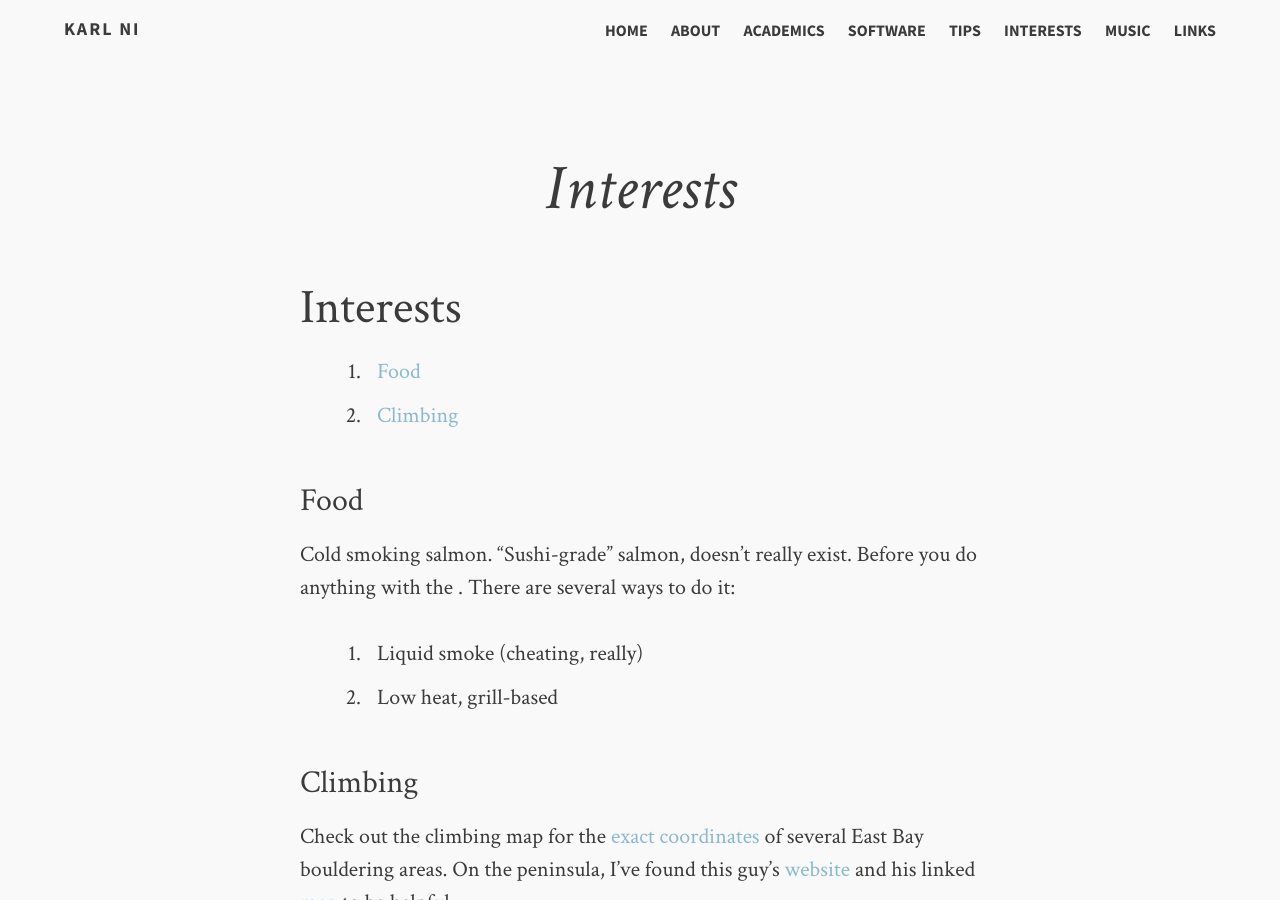
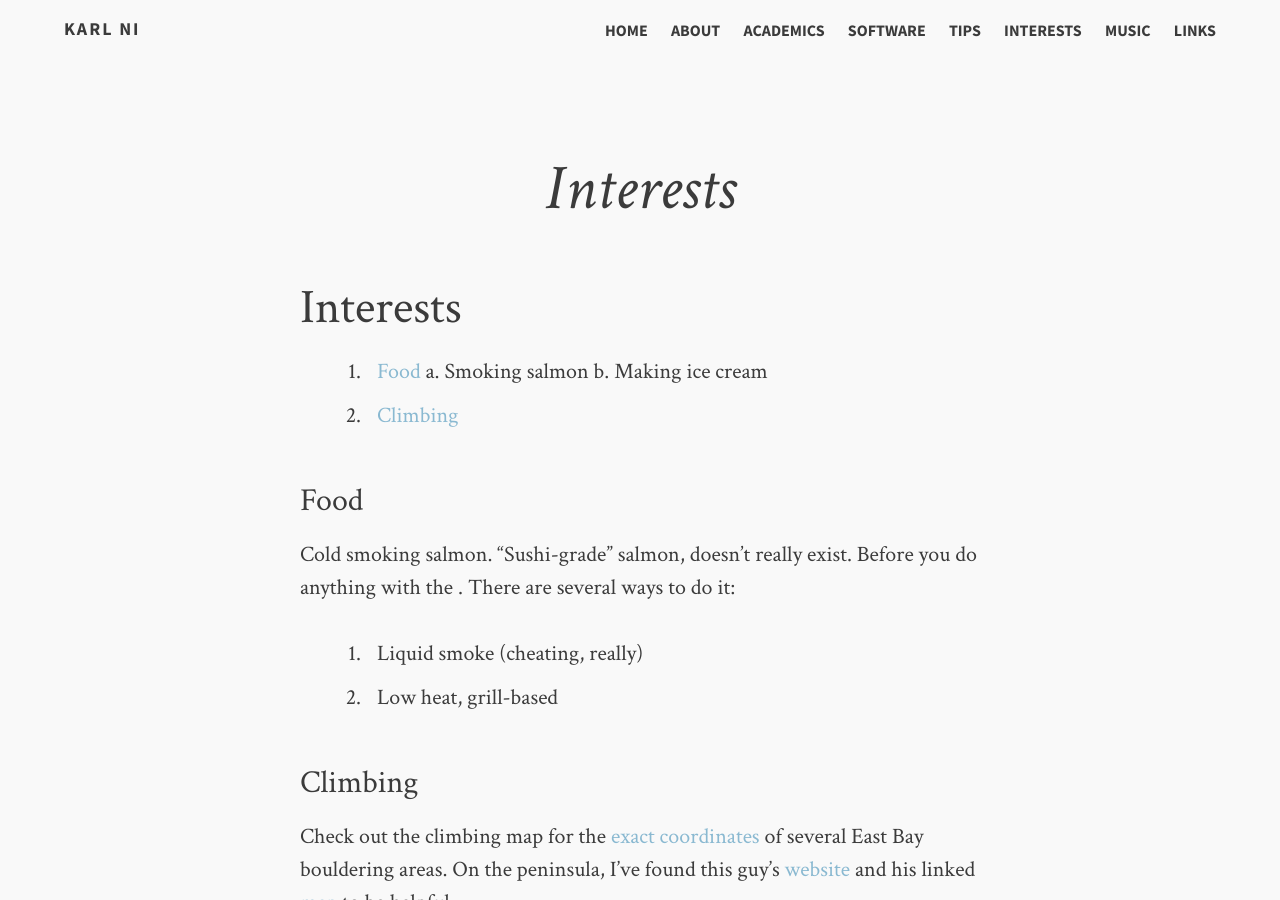
Before and after one commit to UCKarl/UCKarl.github.io, a Jekyll site: the page built from interests.md, in a window 1280 px wide and 900 px high. Built offline with Jekyll 4.4.1, drawn with Linux system fonts in a browser that asks for light colours; comment, search, counter and statistics services are not loaded.

Commit message:
Update interests.md

```diff
--- a/interests.md
+++ b/interests.md
@@ -8,6 +8,8 @@ tags: [climbing,riding,ice cream,smoked salmon]
 ## Interests
 
 1. [Food](#Food)
+  a. Smoking salmon
+  b. Making ice cream
 2. [Climbing](#Climbing)
 
 ### Food <a name="Food"></a>
```
